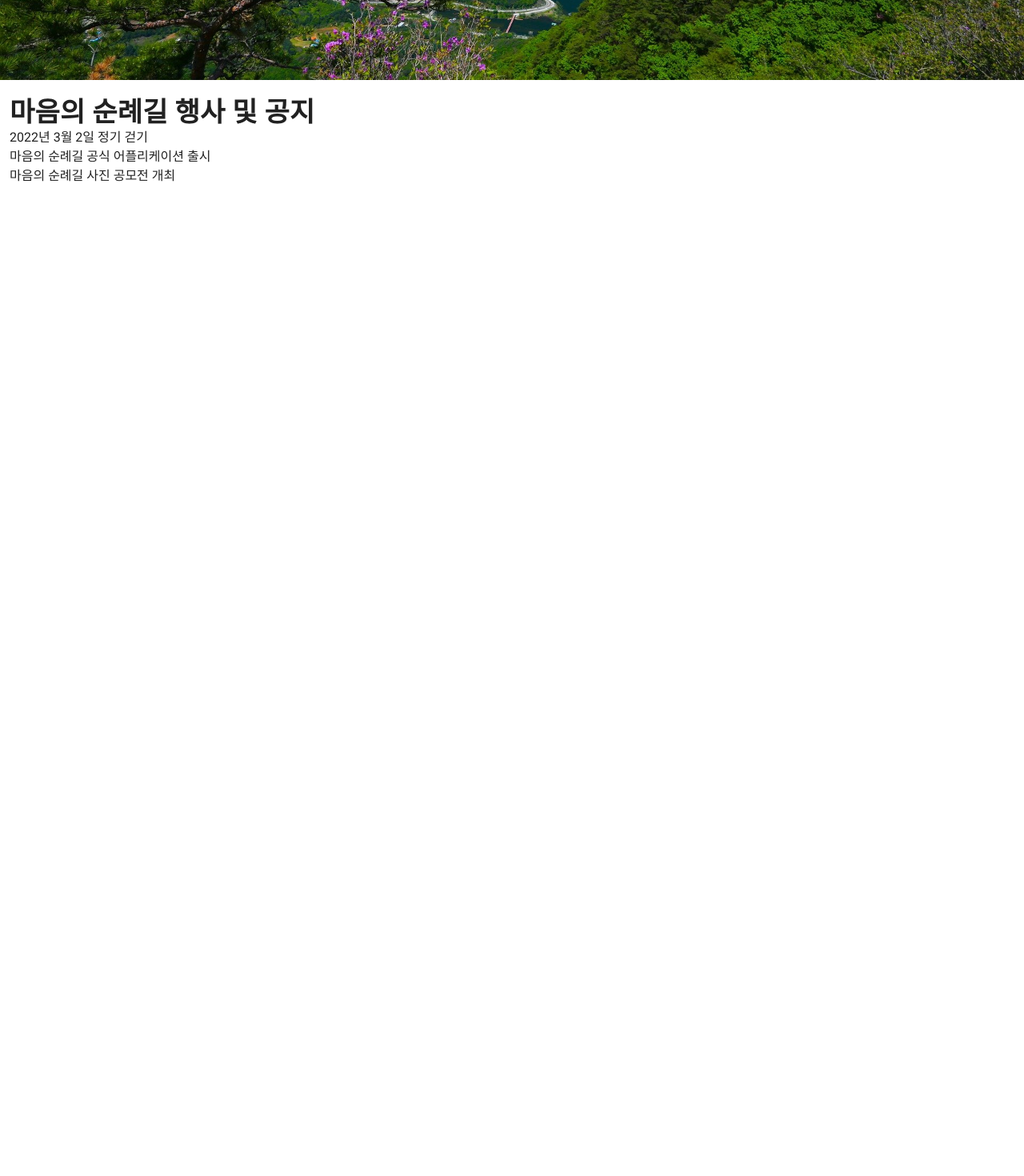
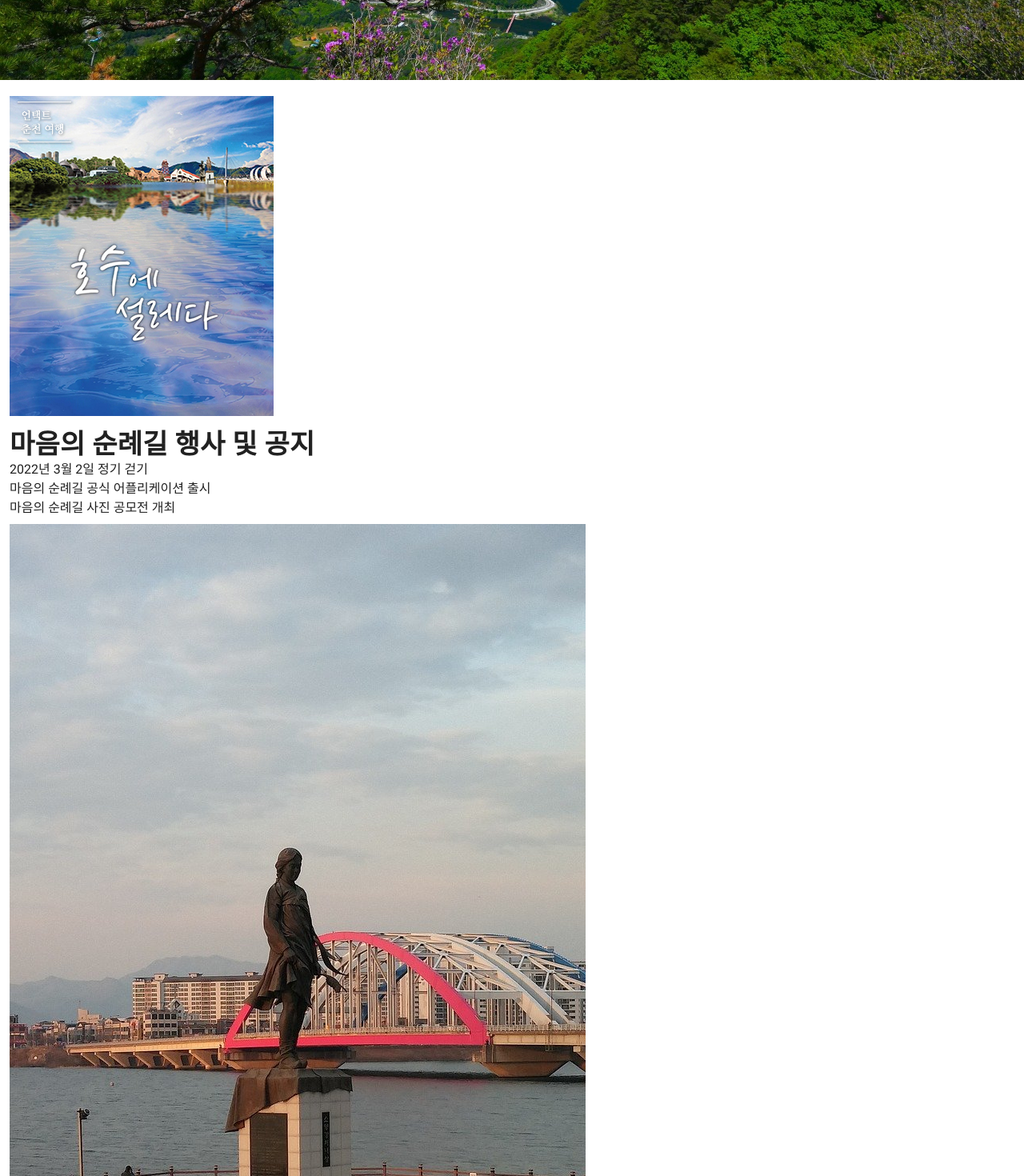
Before and after one commit to SeoHwiDo/VueStudy_Router, a Vue app: page / in a window 1280 px wide. Shown: the part 700-2170 px from the top of the page at 80% size. Before the commit the page ends 1600 px from the top, so only its background shows below. Built offline with nearby package versions, Linux system fonts and the light colour scheme.

Commit message:
add home components[add]

```diff
--- a/src/components/HomeBody.vue
+++ b/src/components/HomeBody.vue
@@ -1,7 +1,7 @@
 <template>
     <v-app>
         <v-container fluid>
-            <v-flex xs4 class="text-xs-center my-2"><div class="poster"></div></v-flex>
+            <v-flex xs4 class="text-xs-center my-2"><div class="poster"><img src="../assets/home_body_poster.jpg" alt=""></div></v-flex>
             <v-flex xs4 class="text-xs-center my-2">
                 <div>
                     <span class="display-1 font-weight-bold my-2">마음의 순례길 행사 및 공지</span>
@@ -16,7 +16,7 @@
                     </div>
                 </div>
             </v-flex>
-            <v-flex xs4 class="text-xs-center my-2"><div class="content"></div></v-flex>
+            <v-flex xs4 class="text-xs-center my-2"><div class="content"><img src="../assets/home_body_content.jpg" alt=""></div></v-flex>
         </v-container>
     </v-app>
 </template>
@@ -36,14 +36,10 @@ export default {
 </script>
 <style scoped>
 .poster{
-    background: url('../assets/home_body_poster.jpg');
-    background-size: cover;
     width: 100%;
     height: 100%;
 }
 .content{
-    background: url('../assets/home_body_content.jpg');
-    background-size: cover;
     width: 100%;
     height: 100%;
 }
```
